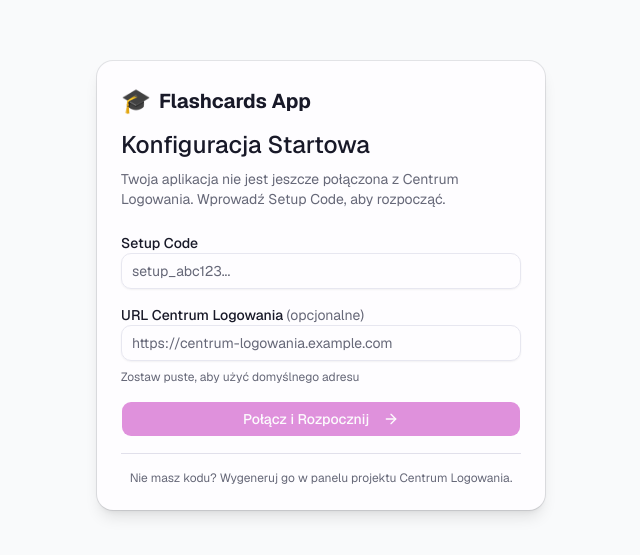
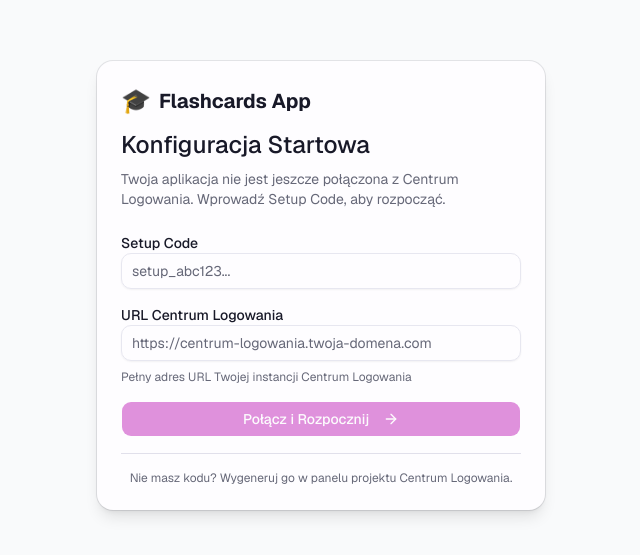
Before and after one commit to AleksanderOne/flashcards-app, a Next.js app: page /setup in a window 1280 px wide. Shown: the part 115-670 px from the top of the page, without its empty margins (319-959 px from the left). Built offline with nearby package versions, Linux system fonts and the light colour scheme.

Commit message:
fix(setup): url centrum logowania jest teraz wymagane
- usunięto hardcoded DEFAULT_CENTER_URL
- pole url centrum jest teraz wymagane na stronie /setup
- api /api/setup zwraca błąd jeśli brak url

```diff
--- a/app/api/setup/route.ts
+++ b/app/api/setup/route.ts
@@ -46,15 +46,18 @@ export async function POST(request: NextRequest) {
       );
     }
 
-    // URL centrum (może być podany lub z .env, fallback na default)
-    // Domyślny URL publicznej instancji CLA jeśli nie podano innego
-    const DEFAULT_CENTER_URL = "https://centrum-logowania.example.com"; // TODO: Update with real default if known
-
+    // URL centrum - musi być podany przez użytkownika lub z .env
     const centerUrl =
       providedCenterUrl ||
       process.env.SSO_CENTER_URL ||
-      process.env.NEXT_PUBLIC_SSO_CENTER_URL ||
-      DEFAULT_CENTER_URL;
+      process.env.NEXT_PUBLIC_SSO_CENTER_URL;
+
+    if (!centerUrl) {
+      return NextResponse.json(
+        { success: false, message: "Wymagany jest URL Centrum Logowania" },
+        { status: 400 },
+      );
+    }
 
     // 2. Wyślij request do CLA
     const claimResponse = await fetch(`${centerUrl}/api/v1/projects/claim`, {
--- a/app/setup/page.tsx
+++ b/app/setup/page.tsx
@@ -116,20 +116,18 @@ export default function SetupPage() {
                 htmlFor="centerUrl"
                 className="text-sm font-medium leading-none peer-disabled:cursor-not-allowed peer-disabled:opacity-70"
               >
-                URL Centrum Logowania{" "}
-                <span className="text-muted-foreground font-normal">
-                  (opcjonalne)
-                </span>
+                URL Centrum Logowania
               </label>
               <Input
                 id="centerUrl"
-                placeholder="https://centrum-logowania.example.com"
+                placeholder="https://centrum-logowania.twoja-domena.com"
                 value={centerUrl}
                 onChange={(e) => setCenterUrl(e.target.value)}
                 disabled={loading}
+                required
               />
               <p className="text-xs text-muted-foreground">
-                Zostaw puste, aby użyć domyślnego adresu
+                Pełny adres URL Twojej instancji Centrum Logowania
               </p>
             </div>
 
@@ -143,7 +141,7 @@ export default function SetupPage() {
             <Button
               type="submit"
               className="w-full"
-              disabled={loading || !setupCode.trim()}
+              disabled={loading || !setupCode.trim() || !centerUrl.trim()}
             >
               {loading ? (
                 <>
```
